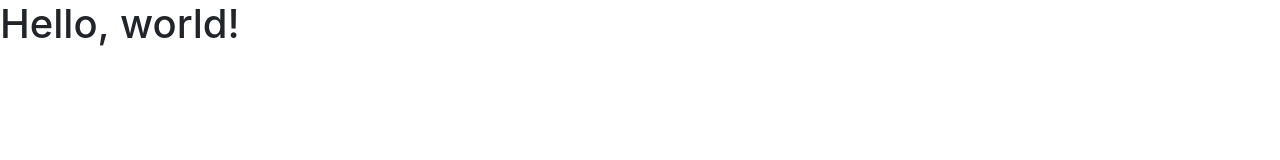
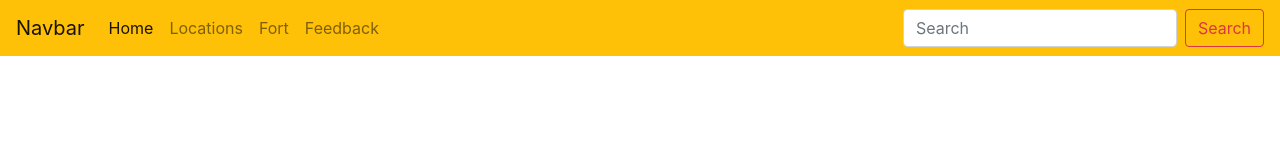
Before and after one commit to Ak-Krishna/Garuda_Fort_Info, a plain HTML site: page Index.html in a window 1280 px wide. Drawn offline with nearby package versions, Linux system fonts and the light colour scheme.

Commit message:
added fort info section --test

```diff
--- a/Index.html
+++ b/Index.html
@@ -14,7 +14,34 @@
 </head>
 
 <body>
- <h1>Hello, world!</h1>
+ <nav class="navbar navbar-expand-lg navbar-light navbar-warning bg-warning ">
+  <a class="navbar-brand" href="#">Navbar</a>
+  <button class="navbar-toggler" type="button" data-toggle="collapse" data-target="#navbarSupportedContent"
+   aria-controls="navbarSupportedContent" aria-expanded="false" aria-label="Toggle navigation">
+   <span class="navbar-toggler-icon"></span>
+  </button>
+
+  <div class="collapse navbar-collapse" id="navbarSupportedContent">
+   <ul class="navbar-nav mr-auto">
+    <li class="nav-item active">
+     <a class="nav-link" href="#">Home <span class="sr-only">(current)</span></a>
+    </li>
+    <li class="nav-item">
+     <a class="nav-link" href="#">Locations</a>
+    </li>
+    <li class="nav-item">
+     <a class="nav-link" href="#">Fort</a>
+    </li>
+    <li class="nav-item">
+     <a class="nav-link " href="#">Feedback</a>
+    </li>
+   </ul>
+   <form class="form-inline my-2 my-lg-0">
+    <input class="form-control mr-sm-2" type="search" placeholder="Search" aria-label="Search">
+    <button class="btn btn-outline-danger my-2 my-sm-0" type="submit">Search</button>
+   </form>
+  </div>
+ </nav>
 
  <!-- Optional JavaScript -->
  <!-- jQuery first, then Popper.js, then Bootstrap JS -->
```
